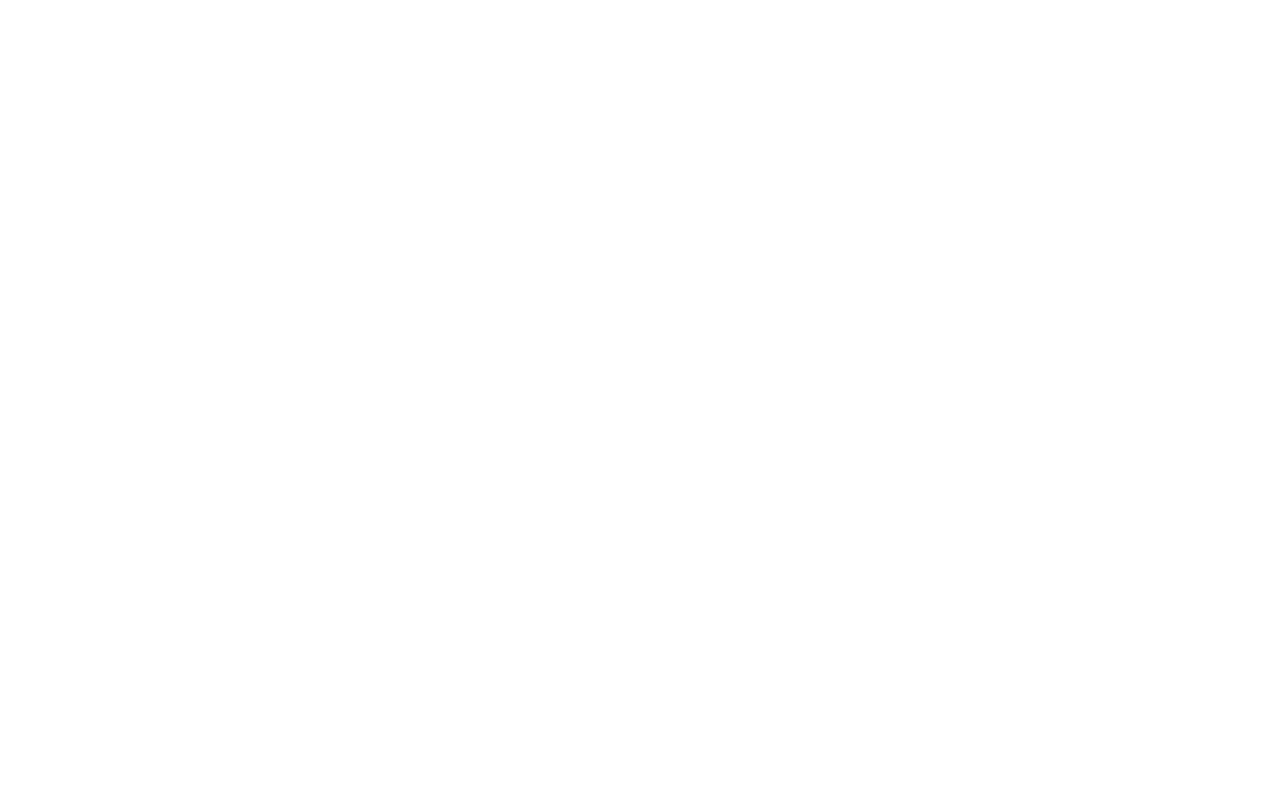
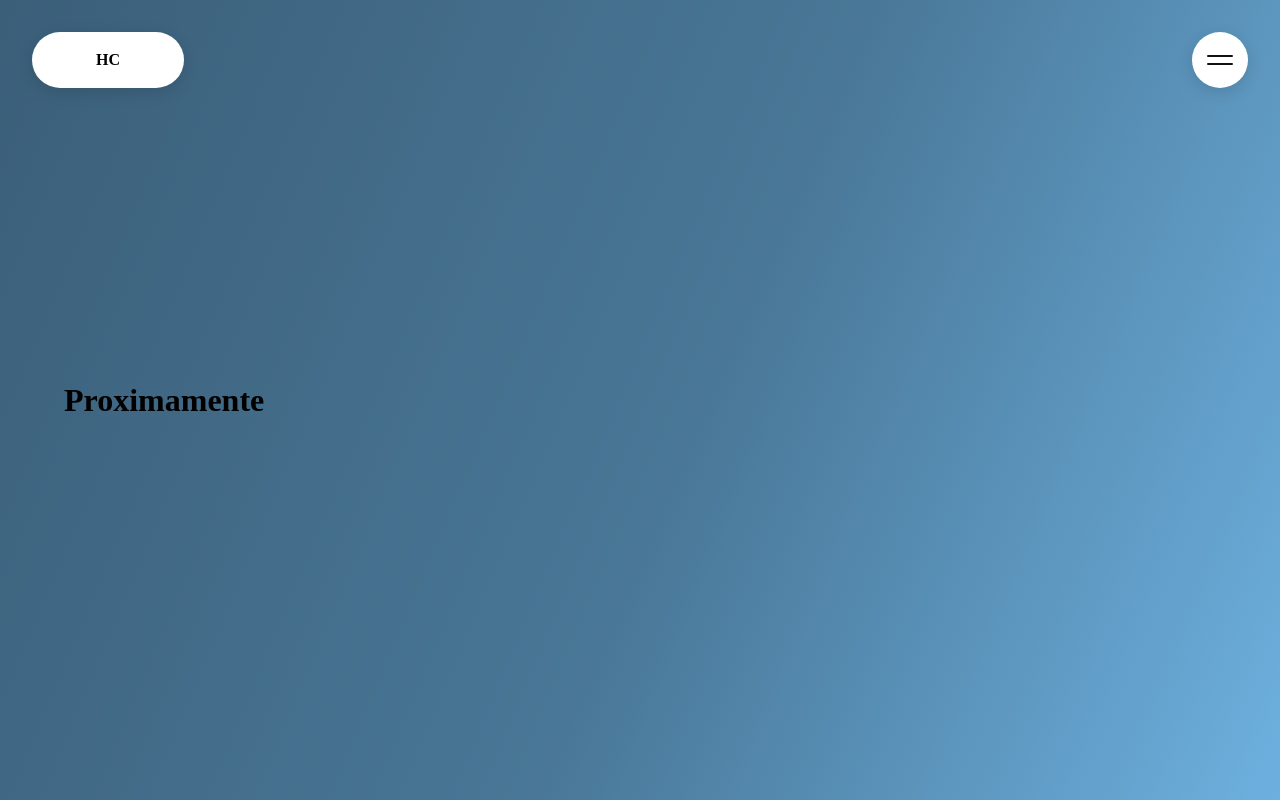
Before and after one commit to HectorCortesA/Portafolio-Personal, a React (Vite) app: page /about in a window 1280 px wide. Before the commit this address had no page. Built offline with nearby package versions, Linux system fonts and the light colour scheme.

Commit message:
New changes pages, css Proximante

```diff
--- a/src/App.tsx
+++ b/src/App.tsx
@@ -1,7 +1,10 @@
 import "./App.css";
 import Home from "./pages/Home.tsx";
 import UI from "./pages/UI.tsx";
-import { BrowserRouter as Router, Routes, Route } from "react-router-dom";
+import About from "./pages/About.tsx";
+import Projects from "./pages/Projects.tsx";
+import Contact from "./pages/contact.tsx";
+import { Routes, Route } from "react-router-dom";
 
 function App() {
   return (
@@ -9,6 +12,9 @@
       <Routes>
         <Route path="/" element={<Home />} />
         <Route path="/ui" element={<UI />} />
+        <Route path="/about" element={<About />} />
+        <Route path="/projects" element={<Projects />} />
+        <Route path="/contact" element={<Contact />} />
       </Routes>
     </div>
   );
--- a/src/pages/About.tsx
+++ b/src/pages/About.tsx
@@ -0,0 +1,61 @@
+import "../css/about.css";
+import BubbleMenu from "../Components/BubbleMenu/BubbleMenu";
+
+function About() {
+  const items = [
+    {
+      label: "Home",
+      href: "/",
+      ariaLabel: "Home",
+      rotation: -8,
+      hoverStyles: { bgColor: "#3b82f6", textColor: "#ffffff" },
+    },
+    {
+      label: "About",
+      href: "/about",
+      ariaLabel: "About",
+      rotation: 8,
+      hoverStyles: { bgColor: "#10b981", textColor: "#ffffff" },
+    },
+    {
+      label: "Projects",
+      href: "/projects",
+      ariaLabel: "Projects",
+      rotation: 8,
+      hoverStyles: { bgColor: "#f59e0b", textColor: "#ffffff" },
+    },
+    {
+      label: "UI",
+      href: "/ui",
+      ariaLabel: "Blog",
+      rotation: 8,
+      hoverStyles: { bgColor: "#ef4444", textColor: "#ffffff" },
+    },
+    {
+      label: "contact",
+      href: "/contact",
+      ariaLabel: "Contact",
+      rotation: -8,
+      hoverStyles: { bgColor: "#8b5cf6", textColor: "#ffffff" },
+    },
+  ];
+
+  return (
+    <div className="Menu">
+      <BubbleMenu
+        logo={<span style={{ fontWeight: 700 }}>HC</span>}
+        items={items}
+        menuAriaLabel="Toggle navigation"
+        menuBg="#ffffff"
+        menuContentColor="#111111"
+        useFixedPosition={false}
+        animationEase="back.out(1.5)"
+        animationDuration={0.5}
+        staggerDelay={0.12}
+      />
+      <h1>Proximamente</h1>
+    </div>
+  );
+}
+
+export default About;
--- a/src/pages/Home.tsx
+++ b/src/pages/Home.tsx
@@ -13,14 +13,14 @@
     },
     {
       label: "About",
-      href: "#",
+      href: "/about",
       ariaLabel: "About",
       rotation: 8,
       hoverStyles: { bgColor: "#10b981", textColor: "#ffffff" },
     },
     {
       label: "Projects",
-      href: "#",
+      href: "/projects",
       ariaLabel: "Projects",
       rotation: 8,
       hoverStyles: { bgColor: "#f59e0b", textColor: "#ffffff" },
@@ -34,7 +34,7 @@
     },
     {
       label: "contact",
-      href: "#",
+      href: "/contact",
       ariaLabel: "Contact",
       rotation: -8,
       hoverStyles: { bgColor: "#8b5cf6", textColor: "#ffffff" },
--- a/src/pages/Projects.tsx
+++ b/src/pages/Projects.tsx
@@ -0,0 +1,60 @@
+import "../css/Projects.css";
+import BubbleMenu from "../Components/BubbleMenu/BubbleMenu";
+
+function Projects() {
+  const items = [
+    {
+      label: "Home",
+      href: "/",
+      ariaLabel: "Home",
+      rotation: -8,
+      hoverStyles: { bgColor: "#3b82f6", textColor: "#ffffff" },
+    },
+    {
+      label: "About",
+      href: "#",
+      ariaLabel: "About",
+      rotation: 8,
+      hoverStyles: { bgColor: "#10b981", textColor: "#ffffff" },
+    },
+    {
+      label: "Projects",
+      href: "#",
+      ariaLabel: "Projects",
+      rotation: 8,
+      hoverStyles: { bgColor: "#f59e0b", textColor: "#ffffff" },
+    },
+    {
+      label: "UI",
+      href: "/ui",
+      ariaLabel: "Blog",
+      rotation: 8,
+      hoverStyles: { bgColor: "#ef4444", textColor: "#ffffff" },
+    },
+    {
+      label: "contact",
+      href: "#",
+      ariaLabel: "Contact",
+      rotation: -8,
+      hoverStyles: { bgColor: "#8b5cf6", textColor: "#ffffff" },
+    },
+  ];
+  return (
+    <div className="Menu">
+      <BubbleMenu
+        logo={<span style={{ fontWeight: 700 }}>HC</span>}
+        items={items}
+        menuAriaLabel="Toggle navigation"
+        menuBg="#ffffff"
+        menuContentColor="#111111"
+        useFixedPosition={false}
+        animationEase="back.out(1.5)"
+        animationDuration={0.5}
+        staggerDelay={0.12}
+      />
+      <h1>Proximamente</h1>
+    </div>
+  );
+}
+
+export default Projects;
--- a/src/pages/UI.tsx
+++ b/src/pages/UI.tsx
@@ -34,14 +34,14 @@
   },
   {
     label: "About",
-    href: "#",
+    href: "/about",
     ariaLabel: "About",
     rotation: 8,
     hoverStyles: { bgColor: "#10b981", textColor: "#ffffff" },
   },
   {
     label: "Projects",
-    href: "#",
+    href: "/projects",
     ariaLabel: "Projects",
     rotation: 8,
     hoverStyles: { bgColor: "#f59e0b", textColor: "#ffffff" },
@@ -55,7 +55,7 @@
   },
   {
     label: "contact",
-    href: "#",
+    href: "/contact",
     ariaLabel: "Contact",
     rotation: -8,
     hoverStyles: { bgColor: "#8b5cf6", textColor: "#ffffff" },
--- a/src/pages/contact.tsx
+++ b/src/pages/contact.tsx
@@ -0,0 +1,60 @@
+import "../css/contact.css";
+import BubbleMenu from "../Components/BubbleMenu/BubbleMenu";
+
+function contact() {
+  const items = [
+    {
+      label: "Home",
+      href: "/",
+      ariaLabel: "Home",
+      rotation: -8,
+      hoverStyles: { bgColor: "#3b82f6", textColor: "#ffffff" },
+    },
+    {
+      label: "About",
+      href: "#",
+      ariaLabel: "About",
+      rotation: 8,
+      hoverStyles: { bgColor: "#10b981", textColor: "#ffffff" },
+    },
+    {
+      label: "Projects",
+      href: "#",
+      ariaLabel: "Projects",
+      rotation: 8,
+      hoverStyles: { bgColor: "#f59e0b", textColor: "#ffffff" },
+    },
+    {
+      label: "UI",
+      href: "/ui",
+      ariaLabel: "Blog",
+      rotation: 8,
+      hoverStyles: { bgColor: "#ef4444", textColor: "#ffffff" },
+    },
+    {
+      label: "contact",
+      href: "#",
+      ariaLabel: "Contact",
+      rotation: -8,
+      hoverStyles: { bgColor: "#8b5cf6", textColor: "#ffffff" },
+    },
+  ];
+  return (
+    <div className="Menu">
+      <BubbleMenu
+        logo={<span style={{ fontWeight: 700 }}>HC</span>}
+        items={items}
+        menuAriaLabel="Toggle navigation"
+        menuBg="#ffffff"
+        menuContentColor="#111111"
+        useFixedPosition={false}
+        animationEase="back.out(1.5)"
+        animationDuration={0.5}
+        staggerDelay={0.12}
+      />
+      <h1>Proximamente</h1>
+    </div>
+  );
+}
+
+export default contact;
```
Also changed, not shown: src/css/about.css (added).
